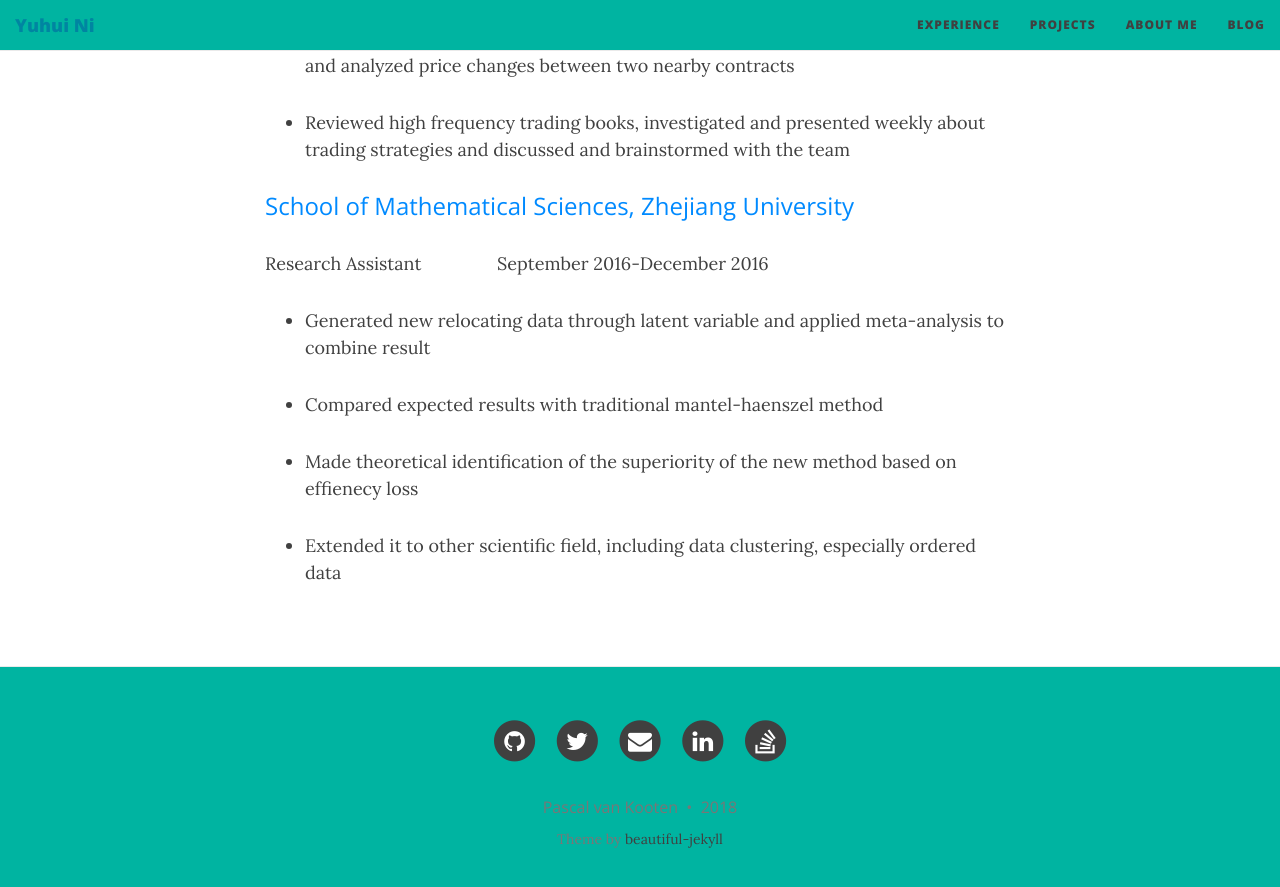
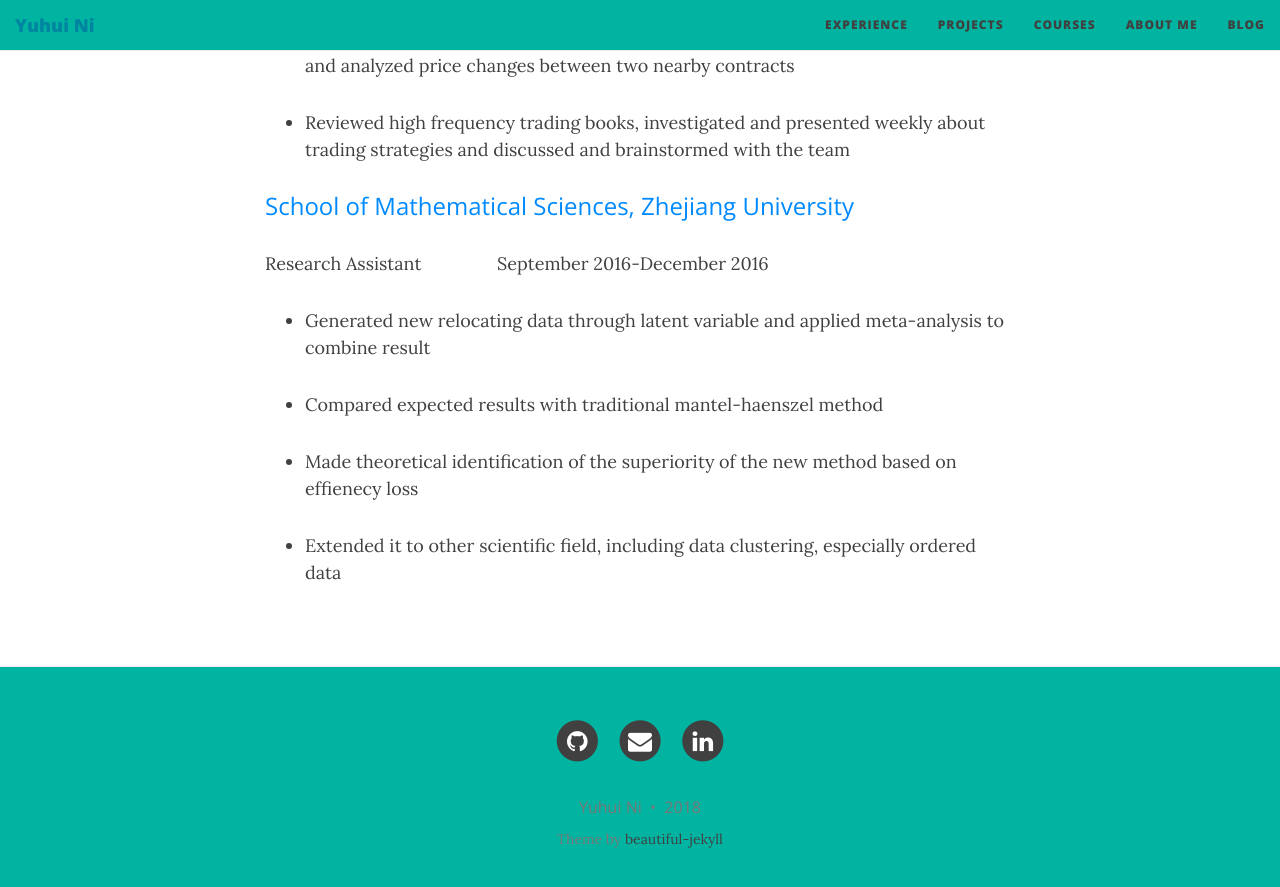
Before and after one commit to YuhuiNi/YuhuiNi.github.io, a Jekyll site: the page built from index.md, in a window 1280 px wide and 900 px high, scrolled down 1061 px. Shown: the top 887 px of the window. Built offline with Jekyll 4.4.1, drawn with Linux system fonts in a browser that asks for light colours; nearby versions of some CDN libraries; part of the change alters nothing that is shown.

Commit message:
Update _config.yml

```diff
--- a/_config.yml
+++ b/_config.yml
@@ -29,6 +29,7 @@ avatar: "/img/avatar-icon.png"
 navbar-links:
   Experience: ""
   Projects: "projects"
+  Courses: "courses"
   About Me: "aboutme"
   Blog: "blog"
 
@@ -37,22 +38,21 @@ navbar-links:
 # Change all these values or delete the ones you don't want.
 # Important: you must keep the "name" parameter, everything else you can remove
 author:
-  name: Pascal van Kooten
-  email: "kootenpv@gmail.com"
-  github: kootenpv
-  linkedin: pub/pascal-van-kooten/53/a68/b80
-  stackoverflow: users/1575066/pascalvkooten
-  twitter: kootenpv
+  name: Yuhui Ni
+  email: "yhni@uchicago.edu"
+  github: YuhuiNi
+  linkedin: in/yuhui-ni-599563150/
+
 
 # Select which links to show in the footer
 footer-links-active:
   rss: false
   facebook: false
   email: true
-  twitter: true
+  twitter: false
   github: true
   linkedin: true
-  stackoverflow: true
+  stackoverflow: false
 
 # How to display the link to the website in the footer
 # Remove this if you don't want a link in the footer
@@ -61,15 +61,15 @@ footer-links-active:
 # --- Misc --- #
 
 # Fill in your Disqus shortname (NOT the userid) if you want to support Disqus comments
-disqus: "kootenpvgithubio"
+#disqus: "kootenpvgithubio"
 
 # Fill in your Google Analytics ID to track your website using GA
-google_analytics: "UA-67532421-1"
+#google_analytics: "UA-67532421-1"
 
 # --- Don't need to touch anything below here (but you can if you want) --- #
 
 # Output options (more information on Jekyll's site)
-timezone: "Europe/Amsterdam"
+timezone: "America/Chicago"
 markdown: kramdown
 
 kramdown:
```
